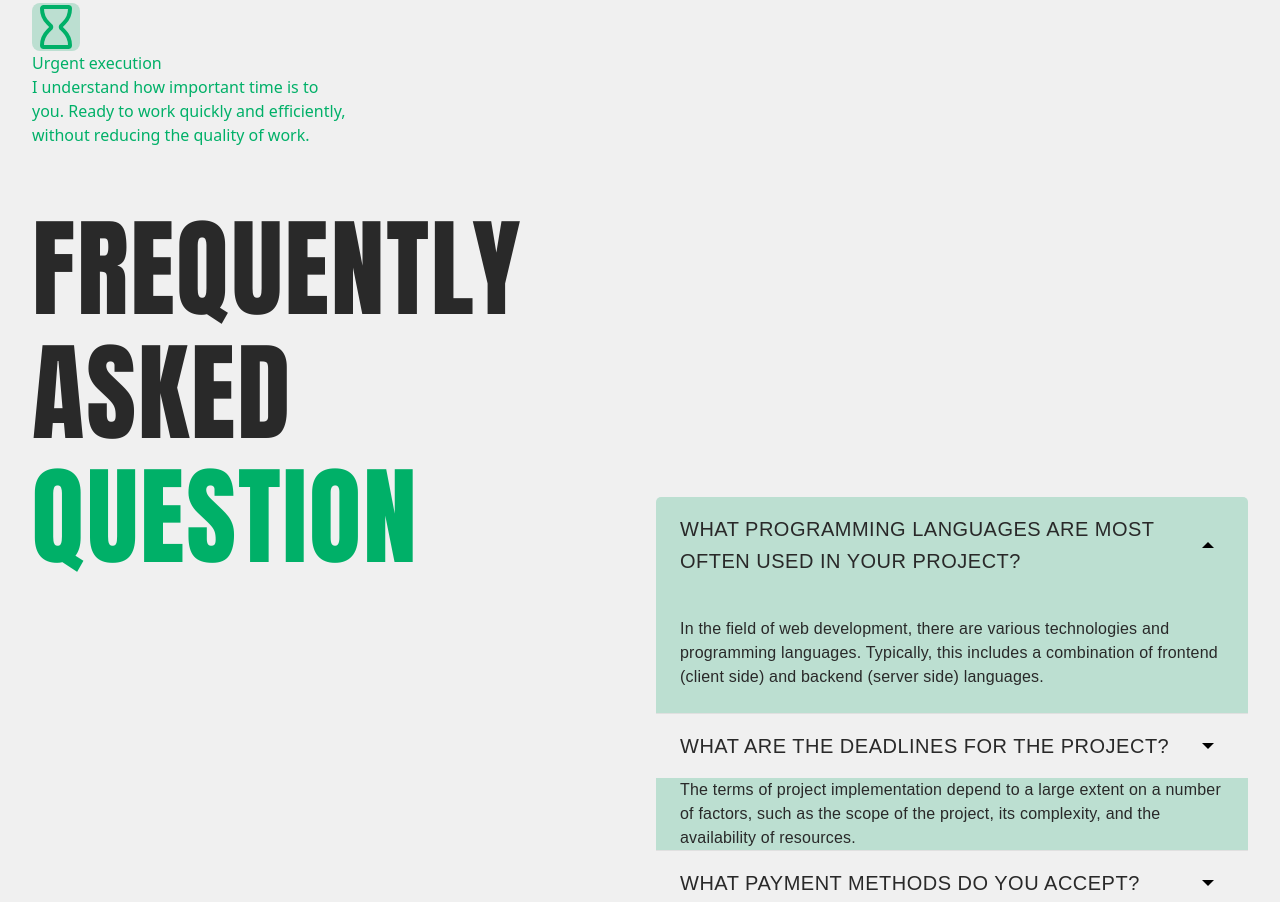
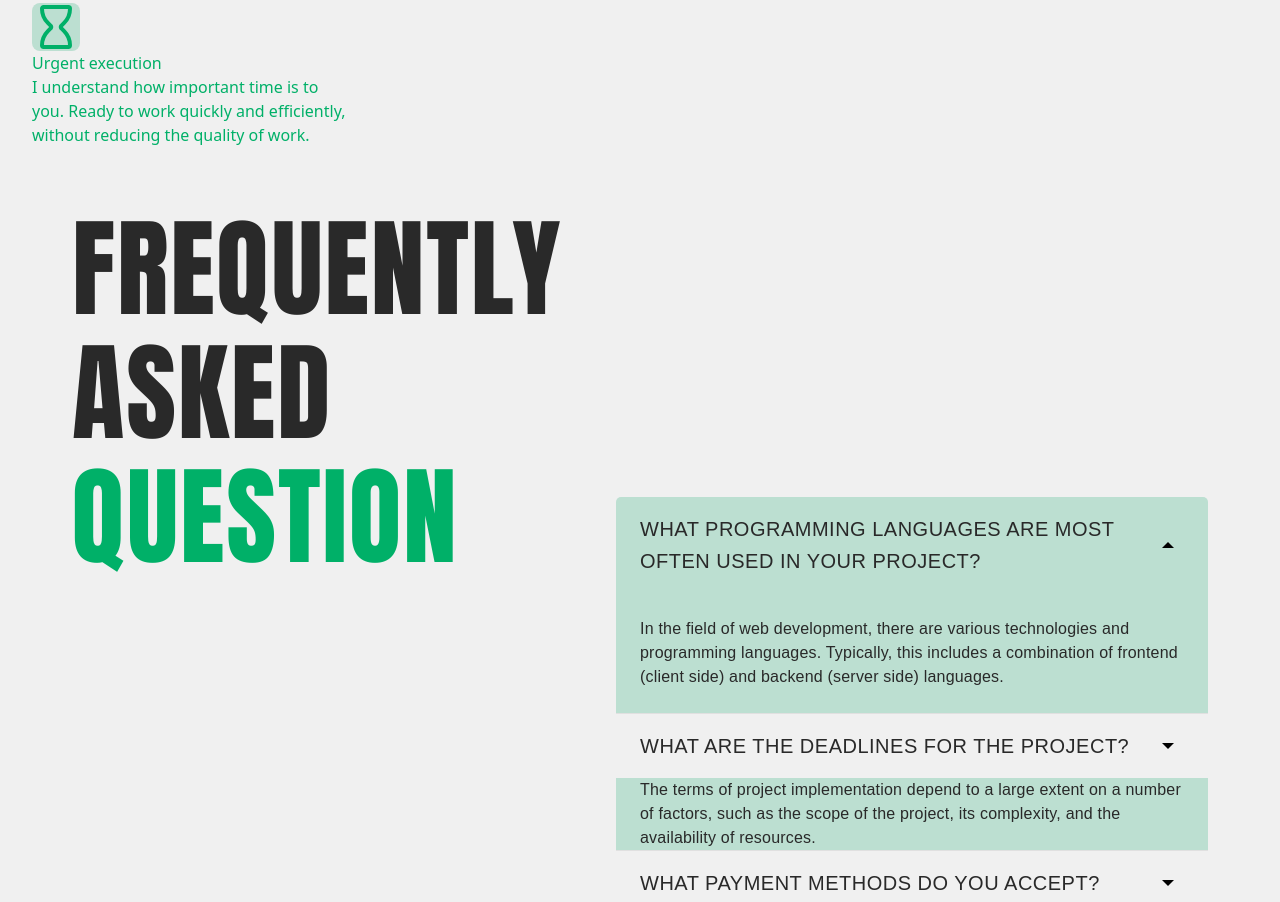
Before and after one commit to maxymus101/JS-team-project-g14, a website built with Vite: page src/index.html in a window 1280 px wide. Shown: the part 993-1895 px from the top of the page. Built offline with nearby package versions, Linux system fonts and the light colour scheme; what accordion-js would draw is missing.

Commit message:
update css

```diff
--- a/src/css/faq.css
+++ b/src/css/faq.css
@@ -173,7 +173,10 @@
         justify-content: space-between;
         align-items: flex-start;
         padding: 0 32px;
-        margin: 0 auto;
+        max-width: 1200px;
+        width: 100%;
+        margin-left: auto;
+        margin-right: auto;
         position: relative;
 
 }
```
